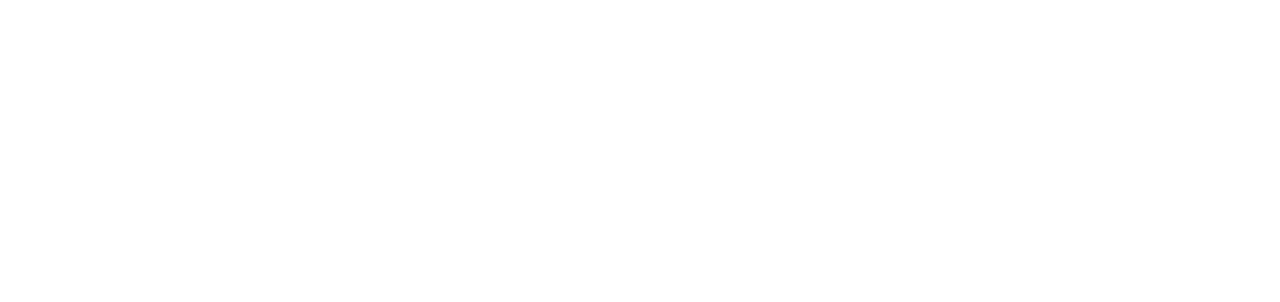
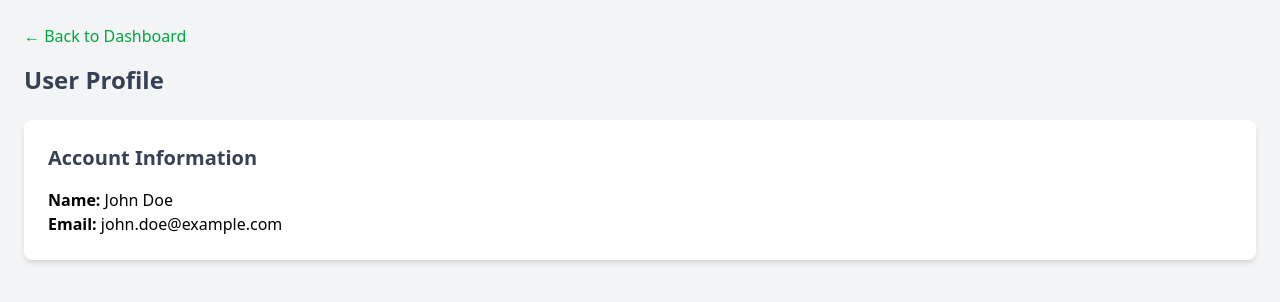
Before and after one commit to usandrine/MaizeYieldTool, a React (Vite) app: page /profile in a window 1280 px wide. Before the commit this address had no page. Shown: the top 302 px of the page. Built offline with nearby package versions, Linux system fonts and the light colour scheme.

Commit message:
few changes

```diff
--- a/src/App.tsx
+++ b/src/App.tsx
@@ -7,6 +7,7 @@
 import PlantingHarvestingRecordsPage from './pages/PlantingHarvestingRecordsPage'; // Import the new page
 import InputManagementPage from './pages/InputManagementPage'; // Make sure this import exists
 import ReportsAnalyticsPage from './pages/ReportsAnalyticsPage'; // Import the new page
+import ProfilePage from './pages/ProfilePage';
 // import AdminDashboardPage from './pages/AdminDashboardPage'; // We'll import this later
 
 function App() {
@@ -21,6 +22,7 @@
         <Route path="/planting-harvesting" element={<PlantingHarvestingRecordsPage />} /> {/* Add the new route */}
         <Route path="/input-management" element={<InputManagementPage />} /> {/* Ensure this route is present */}
         <Route path="/reports-analytics" element={<ReportsAnalyticsPage />} /> {/* Ensure this route is present */}
+        <Route path="/profile" element={<ProfilePage />} />
                 {/* ... other routes */}
         {/* <Route path="/admin/dashboard" element={<AdminDashboardPage />} /> */} {/* Example route for admin */}
       </Routes>
--- /dev/null
+++ b/src/pages/ProfilePage.tsx
@@ -0,0 +1,36 @@
+// src/components/ProfilePage.tsx
+import React from 'react';
+import { Link } from 'react-router-dom';
+
+interface User {
+    name: string;
+    email: string;
+    // Add other relevant user information types here
+}
+
+const ProfilePage: React.FC = () => {
+    // In a real application, you would fetch user data here, likely using a state management solution or React Context
+    const user: User = {
+        name: 'John Doe', // Replace with actual user data
+        email: 'john.doe@example.com', // Replace with actual user data
+        // Add other relevant user information here
+    };
+
+    return (
+        <div className="p-6 bg-gray-100 min-h-screen">
+            <Link to="/dashboard" className="text-green-600 hover:underline mb-4 block">
+                ← Back to Dashboard
+            </Link>
+            <h1 className="text-2xl font-semibold text-gray-700 mb-6">User Profile</h1>
+            <div className="bg-white rounded-lg shadow-md p-6">
+                <h2 className="text-xl font-semibold text-gray-700 mb-4">Account Information</h2>
+                <p><strong>Name:</strong> {user.name}</p>
+                <p><strong>Email:</strong> {user.email}</p>
+                {/* You can add more user details or settings here in the future */}
+            </div>
+            {/* You could add sections for settings, preferences, etc. */}
+        </div>
+    );
+};
+
+export default ProfilePage;
--- a/src/pages/UserDashboardPage.tsx
+++ b/src/pages/UserDashboardPage.tsx
@@ -70,7 +70,7 @@
                 </div>
                 {/* Logout link remains at the bottom */}
                 <div className="mt-8 pt-4 border-t border-gray-200">
-                    <a href="/logout" className="block py-2 px-4 text-red-600 hover:bg-red-100 hover:text-red-700 rounded-md transition duration-150 ease-in-out">
+                    <a href="/" className="block py-2 px-4 text-red-600 hover:bg-red-100 hover:text-red-700 rounded-md transition duration-150 ease-in-out">
                         <span>🚪</span> Logout
                     </a>
                 </div>
@@ -109,7 +109,12 @@
                             </div>
                         )}
                     </button>
-                    <span className="text-gray-700">Profile</span>
+                    <Link to="/profile" className="ml-4 text-blue-500 hover:underline cursor-pointer">
+                    Profile
+                </Link>
+
+
+
                 </div>
 
                 {/* Main Content Grid */}
```
